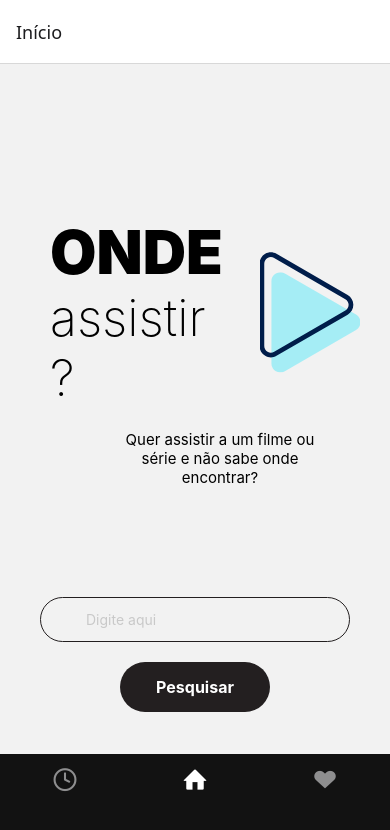
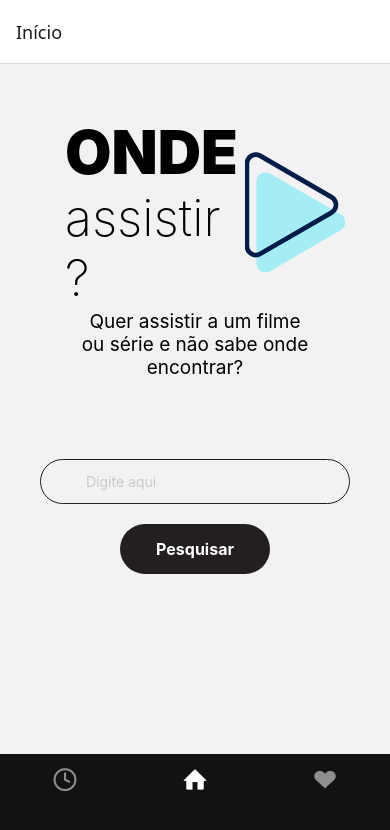
Before and after one commit to zacksc/onde-assistir, a React Native app: screen /Inicio in a window 390 px wide. Shown: the top 830 px of the page. Built offline with nearby package versions, Linux system fonts and the light colour scheme.

Commit message:
Aprimoramento de navegação e melhora da pagina inicial

```diff
--- a/src/components/Header/Header.tsx
+++ b/src/components/Header/Header.tsx
@@ -1,18 +1,19 @@
 import React from 'react';
-import { Text } from 'react-native';
+import {Text, View } from 'react-native';
 
 import { styles } from './HeaderStyle';
 import { Logo } from '../Logo/Logo';
-import { SearchInput } from '../SearchInput/SearchInput';
-
+import { SafeAreaView } from 'react-native-safe-area-context';
 
 export function Header() {
   return (
-    <>
-    <Logo />
+    <SafeAreaView style={styles.main}>
+      <View style={styles.container}>
+      <Logo />
     <Text style={styles.text}>
       Quer assistir a um filme ou série e não sabe onde encontrar?
     </Text>
-    </>
+      </View>
+    </ SafeAreaView>
   );
 }
--- a/src/components/Header/HeaderStyle.tsx
+++ b/src/components/Header/HeaderStyle.tsx
@@ -1,13 +1,22 @@
 import { StyleSheet } from 'react-native';
 
 export const styles = StyleSheet.create({
-
-    text: {
-        fontSize: 15,
-        textAlign: 'center',
-        alignItems: 'center',
-        left: 110,
-        bottom: 580,
-        width: 220,
-      }
+  main: {
+    flex: 1,
+    paddingTop: 50,
+    flexDirection: 'column',
+    justifyContent: 'center',
+    alignItems: 'center',
+  },
+  container: {
+    width: 400,
+    alignItems: 'center',
+  },
+  text: {
+    fontSize: 19,
+    textAlign: 'center',
+    alignItems: 'center',
+    width: 230,
+    bottom: 600
+  }
 });
--- a/src/components/SearchButton/SearchButton.tsx
+++ b/src/components/SearchButton/SearchButton.tsx
@@ -8,7 +8,7 @@ export function SearchButton() {
   const navigation = useNavigation();
 
   return (
-    <View style={{ alignItems: 'center', justifyContent: 'center', bottom: 480}}>
+    <View style={{ alignItems: 'center', justifyContent: 'center'}}>
     <TouchableOpacity
     style={styles.button}
     onPress={() => {navigation.navigate('Busca')}}
--- a/src/routes.tsx
+++ b/src/routes.tsx
@@ -19,7 +19,7 @@ function HomeStackGroup(){
     <Stack.Navigator>
       <Stack.Screen name='Início' component={Home}/>
       <Stack.Screen name='Busca' component={Search}/>
-      <Stack.Screen name='Details' component={Details}/>
+      <Stack.Screen name='Detalhes' component={Details}/>
     </Stack.Navigator>
   )
 }
@@ -47,6 +47,7 @@ function FavoritesStackGroup(){
 function MainTabNavigator() {
   return (
     <Tab.Navigator
+    initialRouteName='Inicio'
       screenOptions={{
         headerShown : false,
         tabBarActiveTintColor: '#FFF',
@@ -94,7 +95,7 @@ function MainTabNavigator() {
 
 export default function Routes() {
   return (
-    <Stack.Navigator>
+    <Stack.Navigator initialRouteName='MainTabs'>
       <Stack.Screen name='MainTabs' component={MainTabNavigator} options={{headerShown : false}}/>
     </Stack.Navigator>
   );
--- a/src/screens/Favorites/FavoritesStyle.tsx
+++ b/src/screens/Favorites/FavoritesStyle.tsx
@@ -6,11 +6,12 @@ export const styles = StyleSheet.create({
     alignContent: 'center',
     flexDirection: 'column',
     paddingLeft: 20,
+    paddingRight: 20,
   },
   favoriteCard: {
     flex: 1,
     flexDirection: 'row',
-    width: 400,
+    width: 380,
     justifyContent: 'center',
   },
   likeBttn: {
--- a/src/screens/History/HistoryStyle.tsx
+++ b/src/screens/History/HistoryStyle.tsx
@@ -6,11 +6,12 @@ export const styles = StyleSheet.create({
     alignContent: 'center',
     flexDirection: 'column',
     paddingLeft: 20,
+    paddingRight: 20,
   },
   historyCard: {
     flex: 1,
     flexDirection: 'row',
-    width: 400,
+    width: 380,
     justifyContent: 'center',
   },
   trashBttn: {
--- a/src/screens/Home/Home.tsx
+++ b/src/screens/Home/Home.tsx
@@ -7,6 +7,7 @@ import { Header } from '../../components/Header/Header';
 import { SearchInput } from '../../components/SearchInput/SearchInput';
 import { SearchButton } from '../../components/SearchButton/SearchButton';
 import { Search } from '../Search/Search';
+import { SafeAreaView } from 'react-native-safe-area-context';
 
 export function Home() {
   const [getSearch, setSearch] = useState('');
@@ -16,17 +17,20 @@ export function Home() {
     const query = getSearch.trim();
     if (!query) return;
     Keyboard.dismiss();
-    navigation.navigate('Search', { query: query });
+    navigation.navigate('Busca', { query: query });
   }
   return (
-    <>
+    <SafeAreaView style={styles.main}>
     <Header />
+    <View style={styles.searchGroup}>
     <SearchInput
     style={styles.search}
     value={getSearch}
     onChangeText={setSearch}
     />
     <SearchButton onPress={searchScreen} />
-    </>
+    </View>
+
+    </SafeAreaView>
   );
 }
--- a/src/screens/Home/HomeStyle.tsx
+++ b/src/screens/Home/HomeStyle.tsx
@@ -1,9 +1,18 @@
 import { StyleSheet } from 'react-native';
 
 export const styles = StyleSheet.create({
+  main: {
+    flex: 1,
+    alignItems: 'center',
+    justifyContent: 'center',
+    top: 100,
+  },
   search: {
     alignItems: 'center',
     justifyContent: 'center',
-    bottom: 480,
+
+  },
+  searchGroup: {
+    bottom: 280,
   }
 });
```
